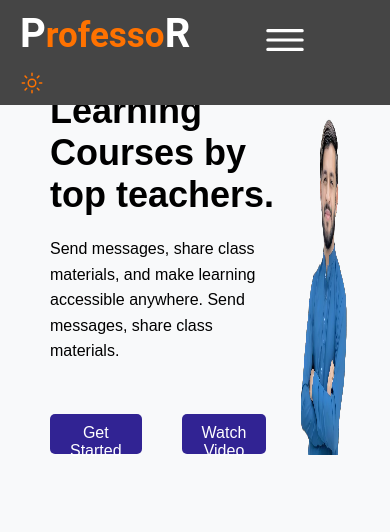
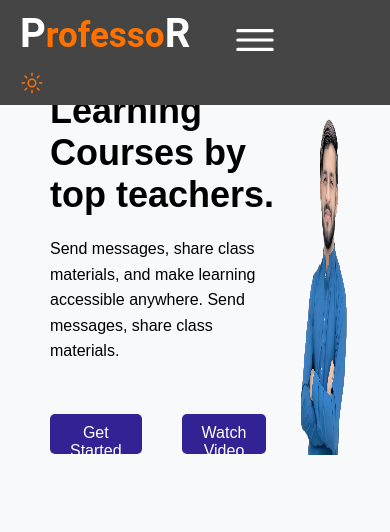
Before and after one commit to MajidJOkhoi/e_learning_platform, a plain HTML site: page index.html in a window 390 px wide. Shown: the top 532 px of the page. Drawn offline with nearby package versions, Linux system fonts and the light colour scheme.

Commit message:
change icon

```diff
--- a/style.css
+++ b/style.css
@@ -168,11 +168,11 @@ body.dark-mode {
 
   .nav__toggle .toggle_icon {
     position: absolute;
-    top: 10px;
-    right: 100px;
-    font-size: 60px;
+    top: 15px;
+    right: 10px;
+    font-size: 50px;
     color: white;
-    margin-right: 70px;
+    margin-right: 100px;
   }
 
   .menu {
```
